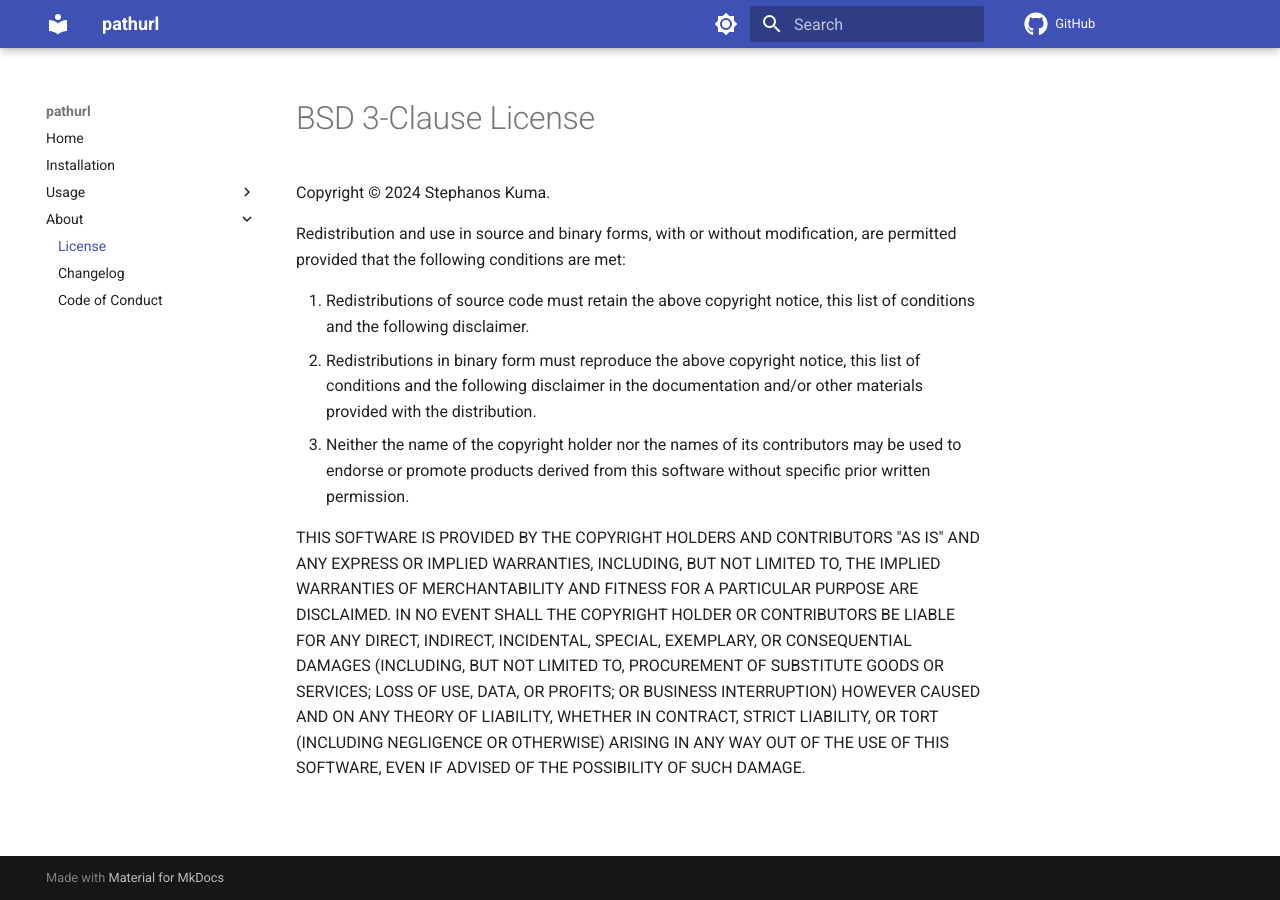
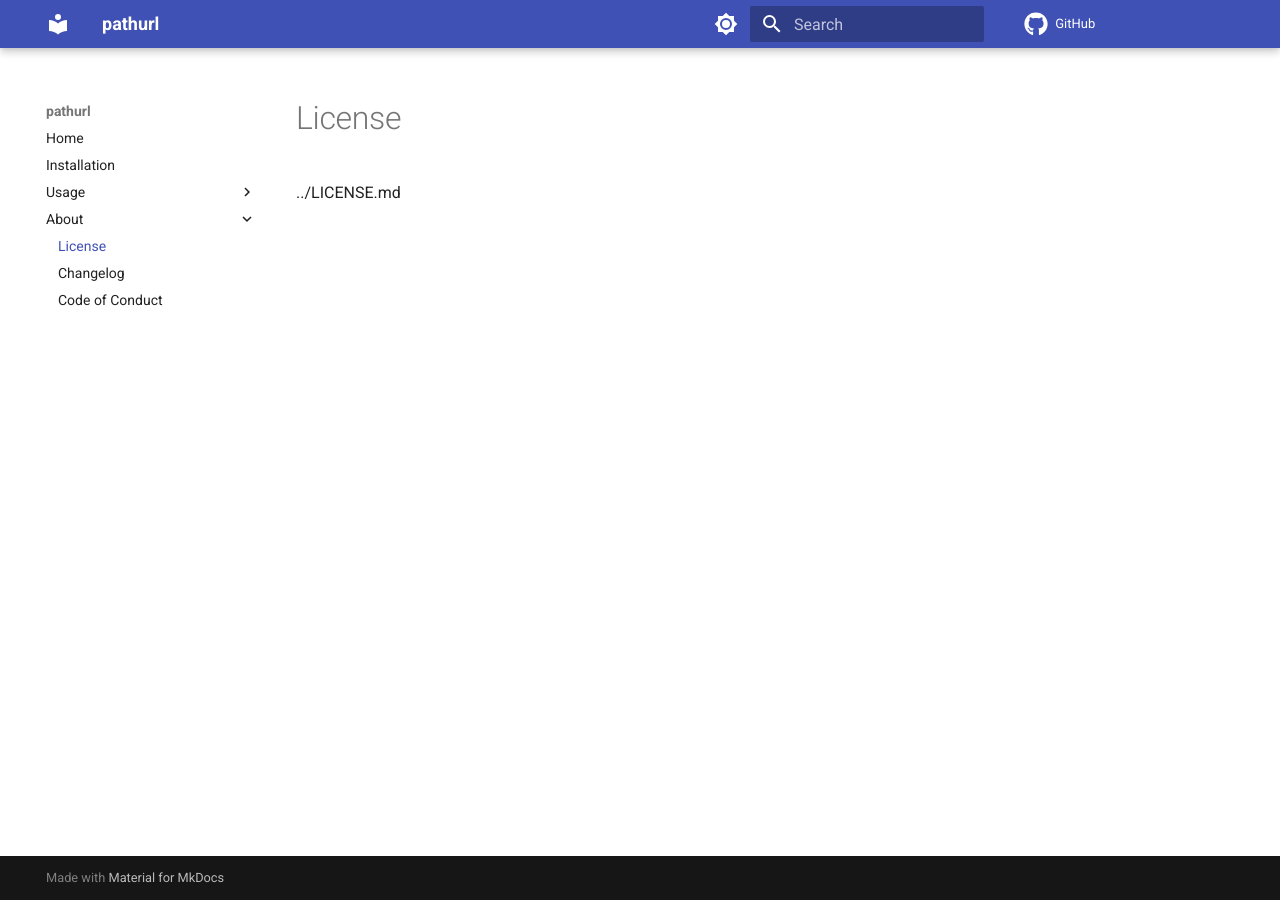
Before and after one commit to spapanik/pathurl, an MkDocs documentation site: the page built from docs/LICENSE.md, in a window 1280 px wide. Built offline with MkDocs 1.6.1 and Material for MkDocs 9.7.7, drawn with Linux system fonts in a browser that asks for light colours; comment, search, counter and statistics services are not loaded.

Commit message:
📚 Help github find the license

```diff
--- a/docs/LICENSE.md
+++ b/docs/LICENSE.md
@@ -1,11 +1 @@
-# BSD 3-Clause License
-
-Copyright &copy; 2024 Stephanos Kuma.
-
-Redistribution and use in source and binary forms, with or without modification, are permitted provided that the following conditions are met:
-
-1. Redistributions of source code must retain the above copyright notice, this list of conditions and the following disclaimer.
-2. Redistributions in binary form must reproduce the above copyright notice, this list of conditions and the following disclaimer in the documentation and/or other materials provided with the distribution.
-3. Neither the name of the copyright holder nor the names of its contributors may be used to endorse or promote products derived from this software without specific prior written permission.
-
-THIS SOFTWARE IS PROVIDED BY THE COPYRIGHT HOLDERS AND CONTRIBUTORS "AS IS" AND ANY EXPRESS OR IMPLIED WARRANTIES, INCLUDING, BUT NOT LIMITED TO, THE IMPLIED WARRANTIES OF MERCHANTABILITY AND FITNESS FOR A PARTICULAR PURPOSE ARE DISCLAIMED. IN NO EVENT SHALL THE COPYRIGHT HOLDER OR CONTRIBUTORS BE LIABLE FOR ANY DIRECT, INDIRECT, INCIDENTAL, SPECIAL, EXEMPLARY, OR CONSEQUENTIAL DAMAGES (INCLUDING, BUT NOT LIMITED TO, PROCUREMENT OF SUBSTITUTE GOODS OR SERVICES; LOSS OF USE, DATA, OR PROFITS; OR BUSINESS INTERRUPTION) HOWEVER CAUSED AND ON ANY THEORY OF LIABILITY, WHETHER IN CONTRACT, STRICT LIABILITY, OR TORT (INCLUDING NEGLIGENCE OR OTHERWISE) ARISING IN ANY WAY OUT OF THE USE OF THIS SOFTWARE, EVEN IF ADVISED OF THE POSSIBILITY OF SUCH DAMAGE.
+../LICENSE.md
```
Also changed, not shown: LICENSE.md (added, +11 -0 lines).
